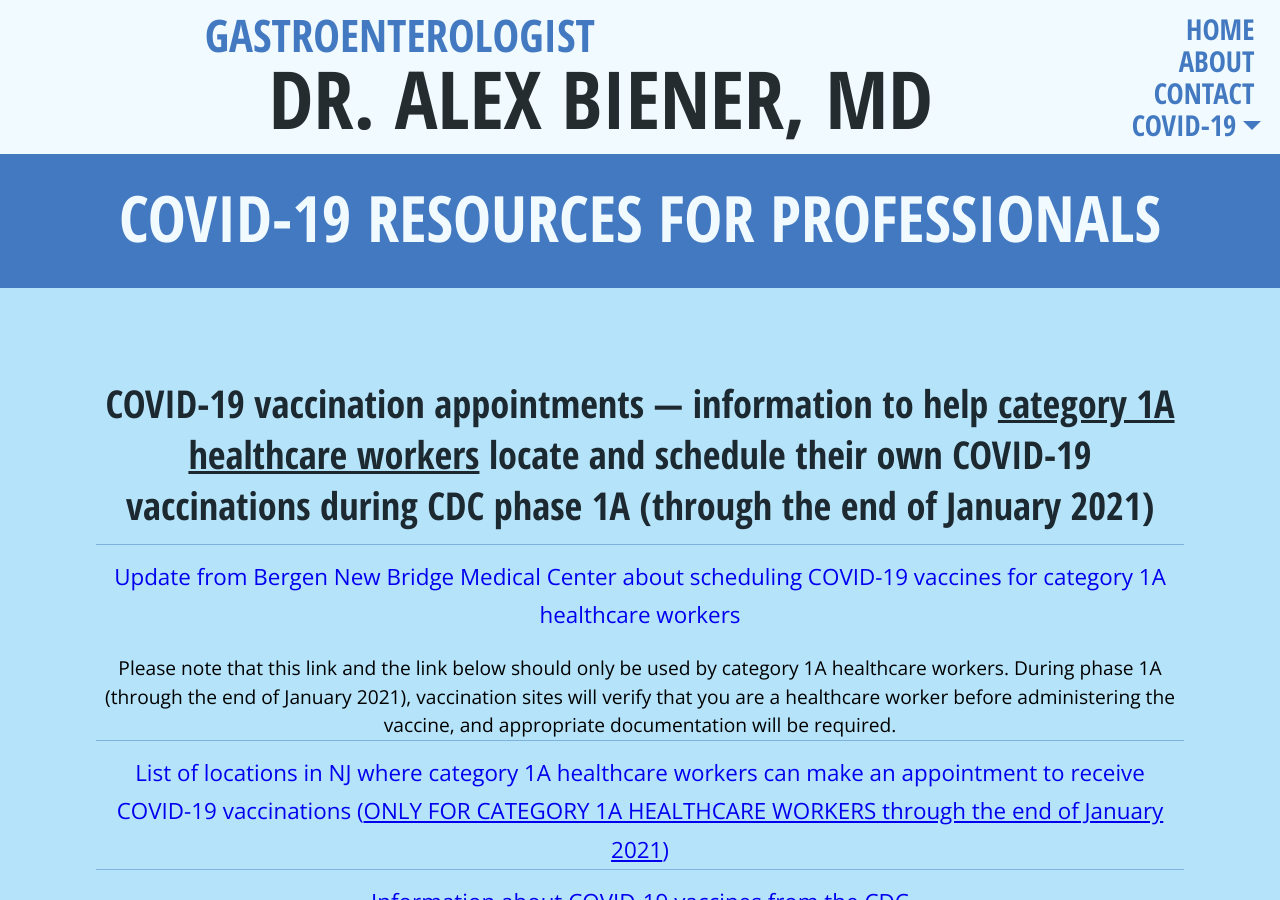
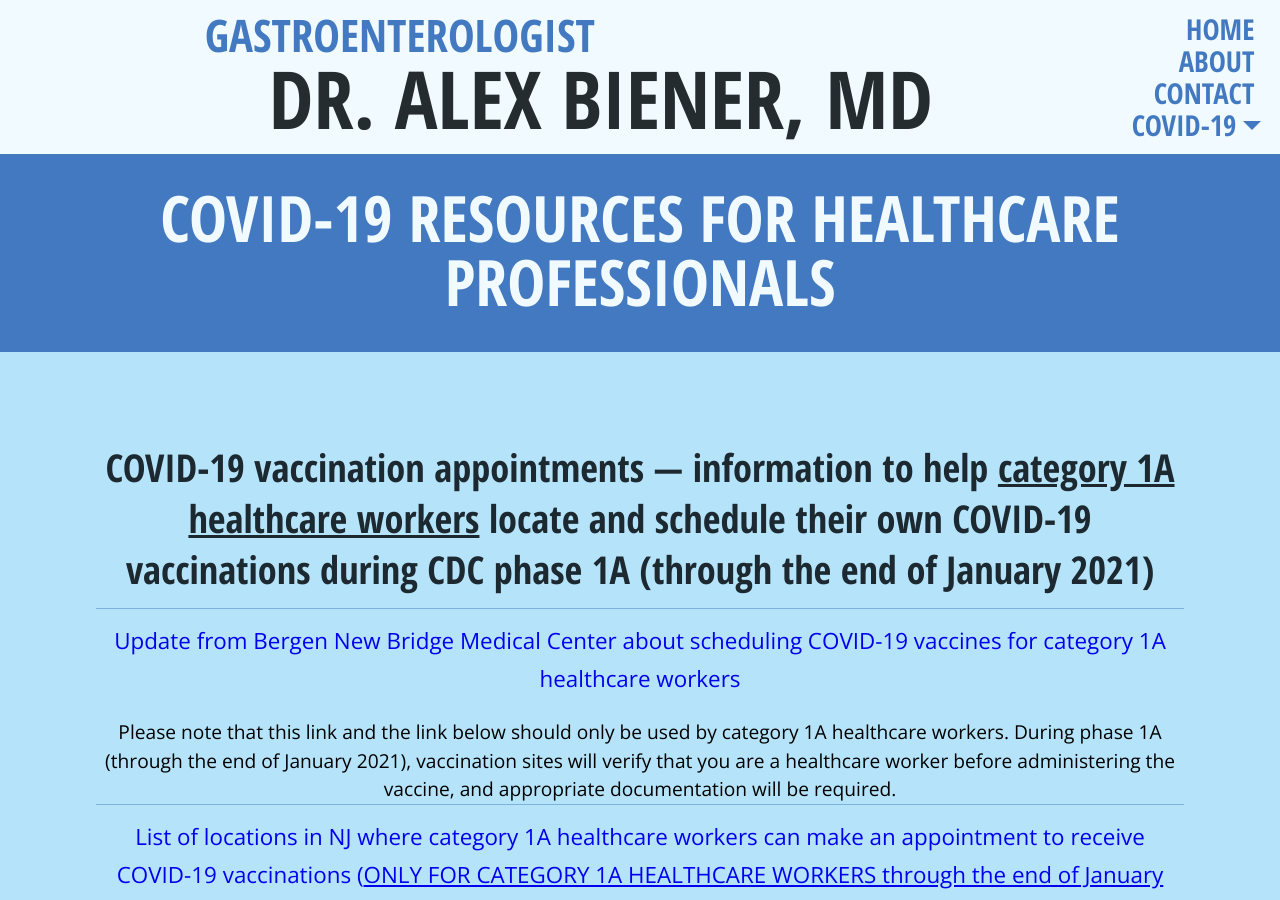
Before and after one commit to alexbienermd/alexbienermd.github.io, a Jekyll site: the page built from _posts/2020-04-28-COVID-19-for-healthcare-professionals.markdown, in a window 1280 px wide and 900 px high. Built offline with Jekyll 4.4.1, drawn with Linux system fonts in a browser that asks for light colours; nearby versions of some CDN libraries.

Commit message:
Add 'Healthcare' to h3 on healthcare professionals page

```diff
--- a/_posts/2020-04-28-COVID-19-for-healthcare-professionals.markdown
+++ b/_posts/2020-04-28-COVID-19-for-healthcare-professionals.markdown
@@ -7,7 +7,7 @@ permalink: COVID-19-for-healthcare-professionals
 ---
 
 <div class="post-header">
-  <h3>COVID-19 RESOURCES FOR PROFESSIONALS</h3>
+  <h3>COVID-19 RESOURCES FOR HEALTHCARE PROFESSIONALS</h3>
 </div>
 
 <div class="post-container">
```
